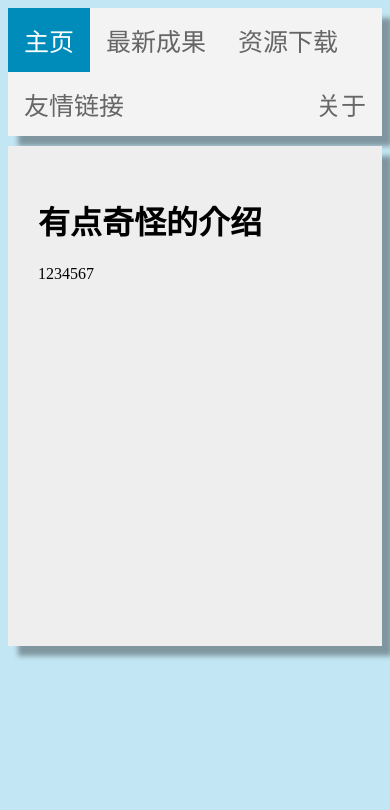
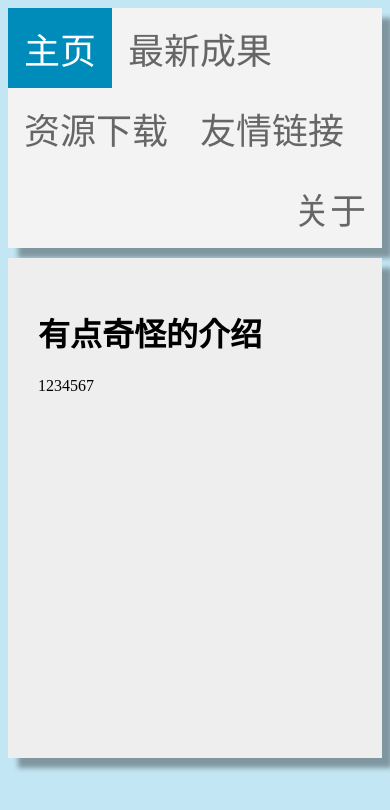
Before and after one commit to zx1316/zx1316.github.io, a plain HTML site: page index.html in a window 390 px wide. Drawn offline with Linux system fonts and the light colour scheme.

Commit message:
font update 2

```diff
--- a/navstyle.css
+++ b/navstyle.css
@@ -75,6 +75,6 @@ ul.topnav li.right
 {
     .dropdown-content a,ul.topnav li a,.dropbtn
     {
-        font-size:25px
+        font-size:36px
     }
 }
```
